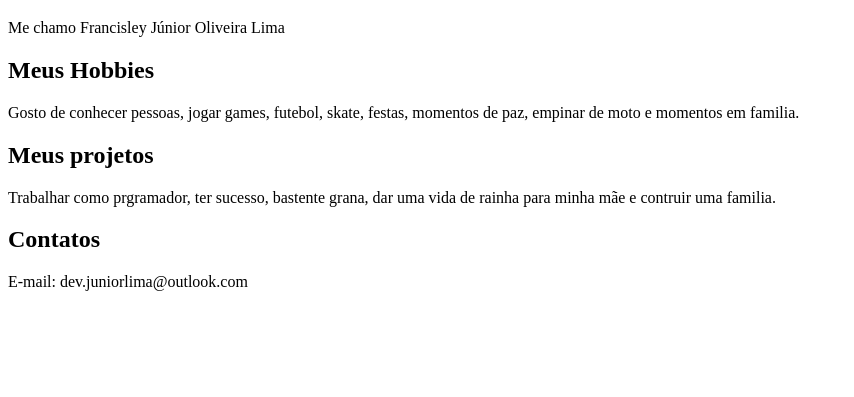
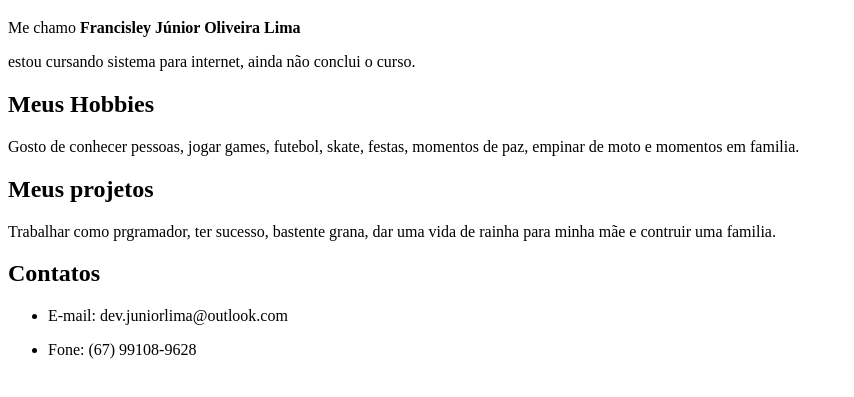
Before and after one commit to Jun10rl1ma/P-gina-HTML, a plain HTML site: page index.html in a window 1280 px wide. Shown: the part 61-458 px from the top of the page, without its empty margins (0-854 px from the left). Drawn offline with Linux system fonts and the light colour scheme.

Commit message:
Update index.html

```diff
--- a/index.html
+++ b/index.html
@@ -8,14 +8,16 @@
 </head>
 <body>
     <h1>Quem sou eu?</h1>
-    <p>Me chamo Francisley Júnior Oliveira Lima</p>
+    <p>Me chamo<b> Francisley Júnior Oliveira Lima</b></p>
+    <p>estou cursando sistema para internet, ainda não conclui o curso.</p>
     <h2>Meus Hobbies</h2>
     <p>Gosto de conhecer pessoas, jogar games, futebol, skate, festas, momentos de paz, empinar de moto e momentos em familia. </p>
     <h2>Meus projetos</h2>
     <p>Trabalhar como prgramador, ter sucesso, bastente grana, dar uma vida de rainha para minha mãe e contruir uma familia.</p>
-    <h2>Contatos</h2>
-    <p>E-mail: dev.juniorlima@outlook.com </p>
+    <h2> Contatos </li></h2>
+    <p><ul><li>E-mail: dev.juniorlima@outlook.com</li></ul>  </p>
+    <p><ul><li>Fone: (67) 99108-9628</li></ul></p>
 
 </body>
 </html>
-<!- Data 15/02/2023 ->
+<!-- Data 15/02/2023 -->
```
